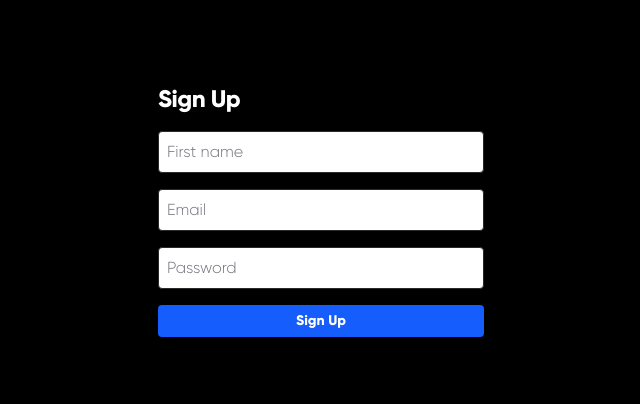
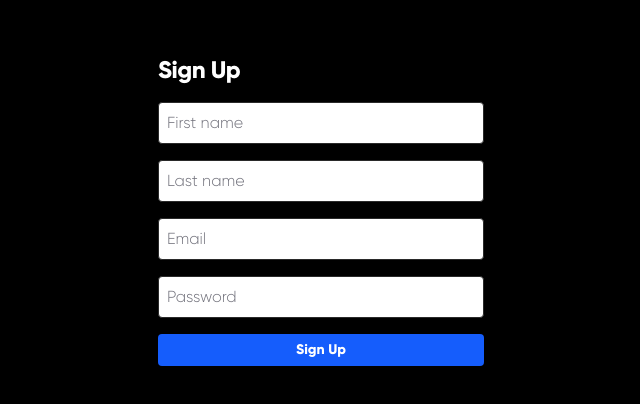
Before and after one commit to web2026-1-wash-world/wash_world_frontend, a Next.js app: page /sign-up in a window 1280 px wide. Shown: the part 190-594 px from the top of the page, without its empty margins (319-959 px from the left). Built offline with nearby package versions, Linux system fonts and the light colour scheme; no server answers.

Commit message:
feat: enhance sign-up and login functionality by adding last name field and updating API endpoint

```diff
--- a/src/app/hooks/useAuth.ts
+++ b/src/app/hooks/useAuth.ts
@@ -7,6 +7,7 @@ const baseUrl = process.env.NEXT_PUBLIC_BASE_URL ?? "";
 
 type SignUpData = {
     user_first_name: string;
+    user_last_name: string;
     email: string;
     password: string;
 };
@@ -34,7 +35,7 @@ export function useSignUp() {
 export function useLogin() {
     return useMutation<{ message: string; user: User }, { error: string }, LoginData>({
         mutationFn: async (data: LoginData) => {
-            const response = await fetch(baseUrl + "/api-login", {
+            const response = await fetch(baseUrl + "login", {
                 method: "POST",
                 headers: { "Content-Type": "application/json" },
                 body: JSON.stringify(data),
--- a/src/app/login/page.tsx
+++ b/src/app/login/page.tsx
@@ -2,7 +2,6 @@
 
 import { useState } from "react";
 import { useLogin } from "../hooks/useAuth";
-import
 
 export default function LoginPage() {
     const login = useLogin();
@@ -60,5 +59,5 @@ export default function LoginPage() {
                 </a>
             </form>
         </div>
-    );
+    )
 }
--- a/src/app/sign-up/page.tsx
+++ b/src/app/sign-up/page.tsx
@@ -6,12 +6,13 @@ import { useSignUp } from "../hooks/useAuth";
 export default function SignUpPage() {
     const signUp = useSignUp();
     const [firstName, setFirstName] = useState("");
+    const [lastName, setLastName] = useState("");
     const [email, setEmail] = useState("");
     const [password, setPassword] = useState("");
 
     const handleSubmit = (e: React.FormEvent) => {
         e.preventDefault();
-        signUp.mutate({ user_first_name: firstName, email, password });
+        signUp.mutate({ user_first_name: firstName, user_last_name: lastName, email, password });
     };
 
     return (
@@ -35,6 +36,14 @@ export default function SignUpPage() {
                     placeholder="First name"
                     value={firstName}
                     onChange={(e) => setFirstName(e.target.value)}
+                    required
+                />
+                <input
+                    className="border rounded p-2 bg-white text-black placeholder-zinc-500"
+                    type="text"
+                    placeholder="Last name"
+                    value={lastName}
+                    onChange={(e) => setLastName(e.target.value)}
                     required
                 />
                 <input
```
